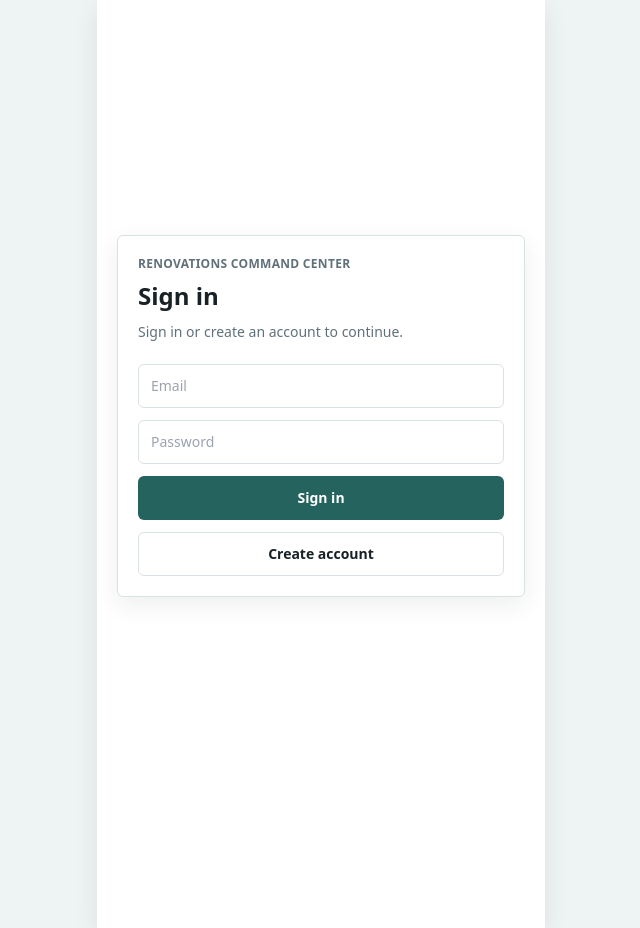
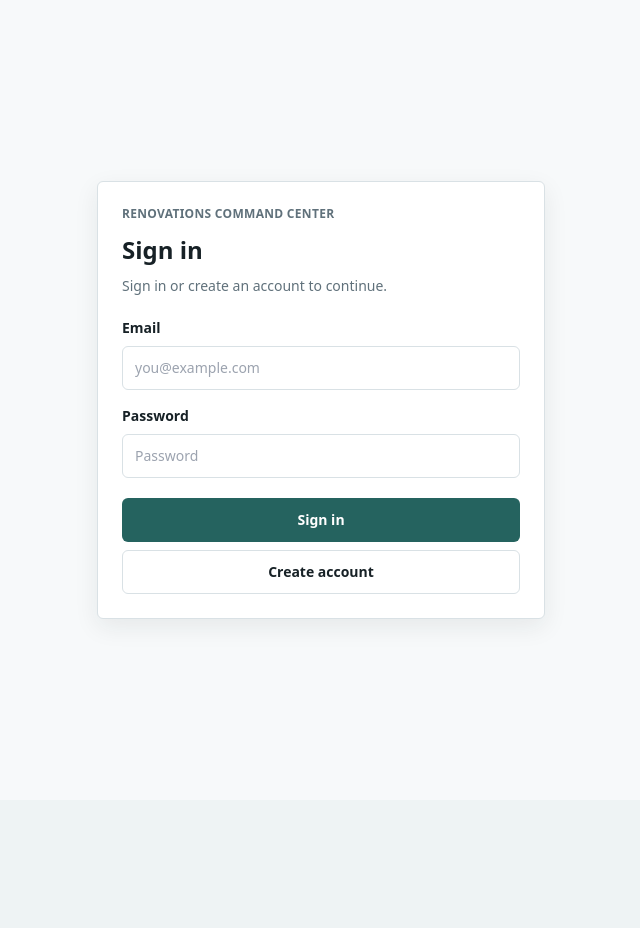
Before and after one commit to Leafsrule/renovations-command-center, a Next.js app: page /login in a window 1280 px wide. Shown: the whole page, without its empty margins (319-959 px from the left). After the commit the page ends 800 px from the top, so only its background shows below. Built offline with nearby package versions, Linux system fonts and the light colour scheme; no server answers.

Commit message:
fix: restore styled auth screens

```diff
--- a/app/login/page.tsx
+++ b/app/login/page.tsx
@@ -3,7 +3,6 @@
 import { useRouter } from "next/navigation";
 import { FormEvent, useEffect, useState } from "react";
 import { getFriendlyAuthError, useAuth } from "@/components/AuthProvider";
-import { AppShell } from "@/components/AppShell";
 
 export default function LoginPage() {
   const { firebaseReady, loading, login, register, user } = useAuth();
@@ -42,66 +41,67 @@ export default function LoginPage() {
   }
 
   return (
-    <AppShell
-      title="Sign in"
-      subtitle="Use your renovation account email and password."
-      requireAuth={false}
-      showProjectHeader={false}
-    >
-      <div className="flex min-h-dvh flex-col justify-center px-1">
+    <main className="flex min-h-dvh items-center justify-center bg-panel px-4 py-8 text-ink">
       <form
-          className="rounded-md border border-line bg-white p-5 shadow-soft"
+        className="w-full max-w-md rounded-md border border-line bg-white p-6 shadow-soft"
         onSubmit={(event) => handleAuth(event, "login")}
       >
         <p className="text-xs font-semibold uppercase tracking-wide text-muted">
           Renovations Command Center
         </p>
-          <h1 className="mt-2 text-2xl font-semibold text-ink">Sign in</h1>
+        <h1 className="mt-3 text-2xl font-semibold text-ink">Sign in</h1>
         <p className="mt-2 text-sm leading-6 text-muted">
           Sign in or create an account to continue.
         </p>
 
         {!firebaseReady ? (
-            <div className="mt-4 rounded-md border border-[#ead2a7] bg-[#fff4db] p-3 text-sm leading-6 text-caution">
-              Firebase is not configured yet. Add your Firebase web app values
-              to <span className="font-semibold">.env.local</span>.
+          <div className="mt-4 rounded-md border border-caution bg-panel p-3 text-sm leading-6 text-caution">
+            Firebase is not configured yet. Add your Firebase web app values to{" "}
+            <span className="font-semibold">.env.local</span>.
           </div>
         ) : null}
 
         {error ? (
-            <div className="mt-4 rounded-md border border-[#e4bbbb] bg-[#fae8e8] p-3 text-sm leading-6 text-danger">
+          <div className="mt-4 rounded-md border border-danger bg-panel p-3 text-sm leading-6 text-danger">
             {error}
           </div>
         ) : null}
 
-          <div className="mt-5 space-y-3">
+        <div className="mt-5 space-y-4">
+          <label className="block text-sm font-semibold text-ink">
+            Email
             <input
-              aria-label="Email"
-              className="touch-target w-full rounded-md border border-line px-3 text-sm"
-              placeholder="Email"
+              className="touch-target mt-2 w-full rounded-md border border-line px-3 text-sm font-normal focus:border-brand focus:outline-none"
+              placeholder="you@example.com"
               type="email"
               value={email}
               onChange={(event) => setEmail(event.target.value)}
               required
             />
+          </label>
+          <label className="block text-sm font-semibold text-ink">
+            Password
             <input
-              aria-label="Password"
-              className="touch-target w-full rounded-md border border-line px-3 text-sm"
+              className="touch-target mt-2 w-full rounded-md border border-line px-3 text-sm font-normal focus:border-brand focus:outline-none"
               placeholder="Password"
               type="password"
               value={password}
               onChange={(event) => setPassword(event.target.value)}
               required
             />
+          </label>
+        </div>
+
+        <div className="mt-5 grid grid-cols-1 gap-2">
           <button
-              className="touch-target w-full rounded-md bg-brand px-4 text-sm font-semibold text-white disabled:opacity-60"
+            className="touch-target w-full rounded-md bg-brand px-4 text-sm font-semibold text-white disabled:bg-muted disabled:text-white disabled:opacity-60"
             disabled={!firebaseReady || loading || submitting !== null}
             type="submit"
           >
             {submitting === "login" ? "Signing in..." : "Sign in"}
           </button>
           <button
-              className="touch-target w-full rounded-md border border-line px-4 text-sm font-semibold text-ink disabled:opacity-60"
+            className="touch-target w-full rounded-md border border-line px-4 text-sm font-semibold text-ink disabled:text-muted disabled:opacity-60"
             disabled={!firebaseReady || loading || submitting !== null}
             onClick={(event) => handleAuth(event, "register")}
             type="button"
@@ -112,7 +112,6 @@ export default function LoginPage() {
           </button>
         </div>
       </form>
-      </div>
-    </AppShell>
+    </main>
   );
 }
--- a/components/AppShell.tsx
+++ b/components/AppShell.tsx
@@ -1,7 +1,8 @@
 "use client";
 
 import type { ReactNode } from "react";
-import { useEffect } from "react";
+import { useEffect, useState } from "react";
+import Link from "next/link";
 import { usePathname, useRouter } from "next/navigation";
 import { useAuth } from "@/components/AuthProvider";
 import { FloatingAddButton } from "@/components/FloatingAddButton";
@@ -18,6 +19,38 @@ type AppShellProps = {
   showFloatingAddButton?: boolean;
 };
 
+function AuthStatusScreen({
+  message,
+  showFallback
+}: {
+  message: string;
+  showFallback?: boolean;
+}) {
+  return (
+    <div className="flex min-h-dvh items-center justify-center bg-panel px-4 py-8 text-center text-ink">
+      <div className="w-full max-w-md rounded-md border border-line bg-white p-6 shadow-soft">
+        <p className="text-xs font-semibold uppercase tracking-wide text-muted">
+          Renovations Command Center
+        </p>
+        <h1 className="mt-3 text-xl font-semibold text-ink">{message}</h1>
+        <p className="mt-2 text-sm leading-6 text-muted">
+          {showFallback
+            ? "Try refreshing the page or return to sign in."
+            : "This should only take a moment."}
+        </p>
+        {showFallback ? (
+          <Link
+            className="touch-target mt-5 flex items-center justify-center rounded-md bg-brand px-4 text-sm font-semibold text-white"
+            href="/login"
+          >
+            Go to sign in
+          </Link>
+        ) : null}
+      </div>
+    </div>
+  );
+}
+
 export function AppShell({
   children,
   eyebrow = "Active project",
@@ -30,6 +63,7 @@ export function AppShell({
   const { user, loading } = useAuth();
   const router = useRouter();
   const pathname = usePathname();
+  const [loadingTimedOut, setLoadingTimedOut] = useState(false);
 
   useEffect(() => {
     if (!requireAuth || loading || user) {
@@ -39,20 +73,34 @@ export function AppShell({
     router.replace(`/login?next=${encodeURIComponent(pathname)}`);
   }, [loading, pathname, requireAuth, router, user]);
 
+  useEffect(() => {
+    if (!requireAuth || !loading) {
+      setLoadingTimedOut(false);
+      return;
+    }
+
+    const timeout = window.setTimeout(() => {
+      setLoadingTimedOut(true);
+    }, 10000);
+
+    return () => window.clearTimeout(timeout);
+  }, [loading, requireAuth]);
+
   if (requireAuth && loading) {
     return (
-      <div className="flex min-h-dvh items-center justify-center bg-[#eef3f4] px-6 text-center text-sm text-muted">
-        Checking your sign-in...
-      </div>
+      <AuthStatusScreen
+        message={
+          loadingTimedOut
+            ? "Still checking your sign-in."
+            : "Checking your sign-in..."
+        }
+        showFallback={loadingTimedOut}
+      />
     );
   }
 
   if (requireAuth && !user) {
-    return (
-      <div className="flex min-h-dvh items-center justify-center bg-[#eef3f4] px-6 text-center text-sm text-muted">
-        Taking you to sign in...
-      </div>
-    );
+    return <AuthStatusScreen message="Taking you to sign in..." />;
   }
 
   return (
```
Lines whose indentation alone changed are shown as unchanged.
